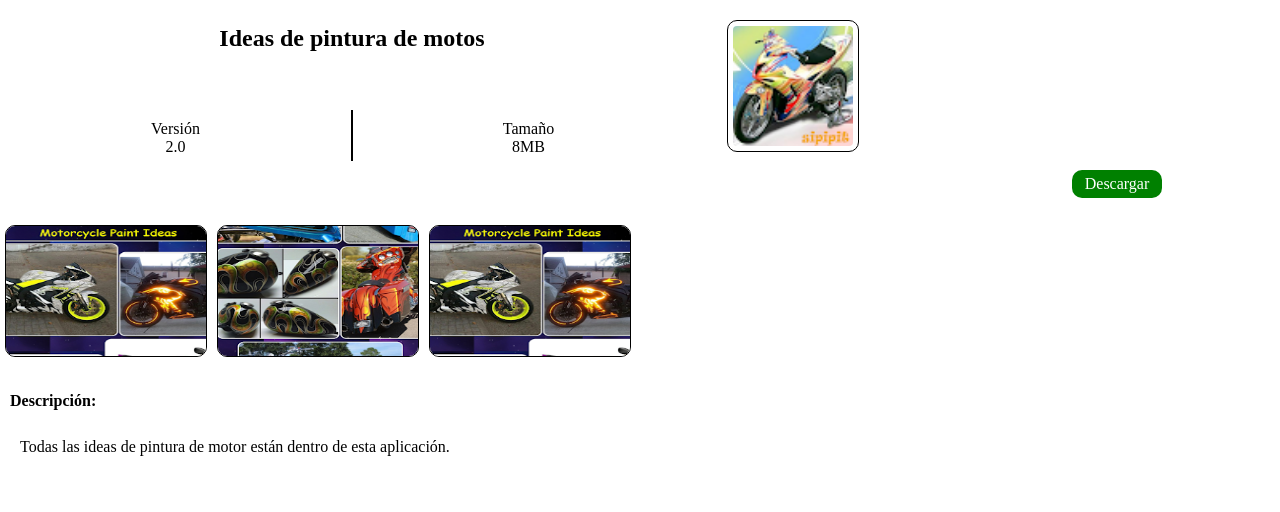
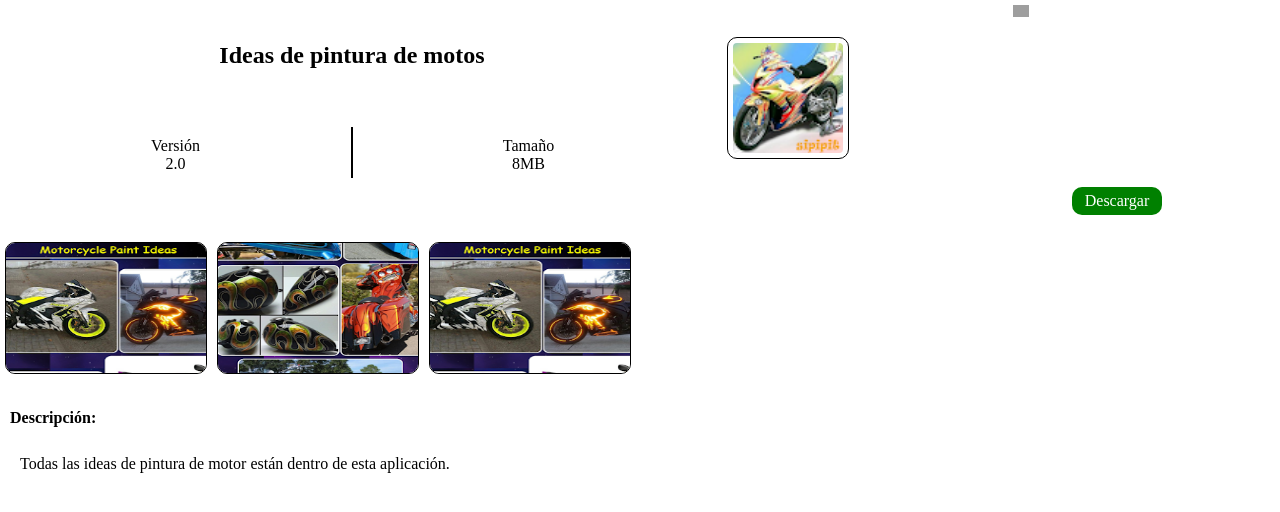
Before and after one commit to Orlando43claro/Ideas-de-pintura-de-motos, a plain HTML site: page index.html in a window 1280 px wide. Drawn offline with Linux system fonts and the light colour scheme; grey boxes are pictures that could not be loaded.

Commit message:
Update index.html

```diff
--- a/index.html
+++ b/index.html
@@ -8,6 +8,11 @@ margin: 0;
 }
 
 body{width:100%; height: 100%; background: #ffffff;}
+
+  .section01{margin: 5px;  height: 12px; width:80%; }
+.section01 img{ height: 12px; float: right;}
+
+
 
 .container{
 height: 150px; width:100%;}
@@ -42,8 +47,13 @@ p{padding: 10px; }
 </style>
 </head>
 <body>
+
+  <section class="section01">
+  <img style="border: 0px solid; display: inline;" alt="contador de visitas" src="https://websmultimedia.com/contador-de-visitas.php?id=6643">
+ </section>
+
 <div class="container">
-<section id="section1"><img src="1.webp" width="120"  height="120">
+<section id="section1"><img src="1.webp" width="110"  height="110">
 </section>
 
 <section id="section2"><center><h2 id="titulo">Ideas de pintura de motos</h2></center>
```
